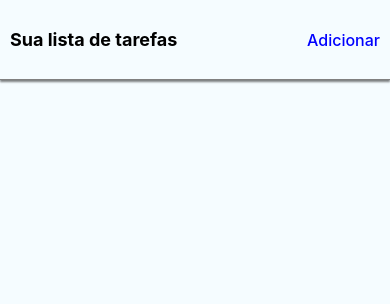
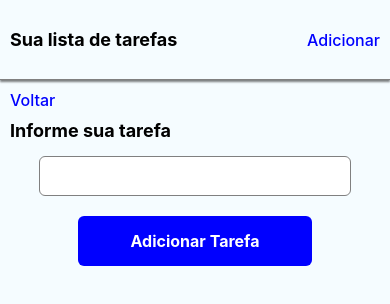
Before and after one commit to lnormanha/techloop-react-native, a React Native app: screen / in a window 390 px wide. Shown: the top 304 px of the page. Built offline with nearby package versions, Linux system fonts and the light colour scheme.

Commit message:
#7 - Adicionar tarefa

```diff
--- a/App.js
+++ b/App.js
@@ -16,6 +16,7 @@ import {
   TouchableOpacity
 } from "react-native";
 import ToDoList from "./src/components/ToDoList";
+import AddToDoScreen from "./src/containers/AddToDoScreen";
 export default class App extends Component {
   render() {
     return (
@@ -26,6 +27,7 @@ export default class App extends Component {
             <Text style={styles.add}>Adicionar</Text>
           </TouchableOpacity>
         </View>
+        <AddToDoScreen />
       </SafeAreaView>
     );
   }
@@ -34,7 +36,6 @@ export default class App extends Component {
 const styles = StyleSheet.create({
   container: {
     flex: 1,
-
     backgroundColor: "#F5FCFF"
   },
   header: {
--- /dev/null
+++ b/src/containers/AddToDoScreen.js
@@ -0,0 +1,33 @@
+import React, { Component } from "react";
+import {
+  SafeAreaView,
+  View,
+  Text,
+  TextInput,
+  TouchableOpacity
+} from "react-native";
+import styles from "./styles/AddToDoScreenStyle";
+
+export default class AddToDoScreen extends Component {
+  constructor(props) {
+    super(props);
+    this.state = {
+      toDo: ""
+    };
+  }
+
+  render() {
+    return (
+      <View style={styles.container}>
+        <TouchableOpacity>
+          <Text style={styles.back}>Voltar</Text>
+        </TouchableOpacity>
+        <Text style={styles.title}>Informe sua tarefa</Text>
+        <TextInput style={styles.input} />
+        <TouchableOpacity style={styles.button}>
+          <Text style={styles.buttonText}>Adicionar Tarefa</Text>
+        </TouchableOpacity>
+      </View>
+    );
+  }
+}
--- /dev/null
+++ b/src/containers/styles/AddToDoScreenStyle.js
@@ -0,0 +1,47 @@
+import { StyleSheet } from "react-native";
+
+export default StyleSheet.create({
+  container: {
+    flex: 1
+  },
+  back: {
+    fontSize: 16,
+    fontWeight: "500",
+    color: "blue",
+    marginLeft: 10,
+    marginTop: 10
+  },
+  title: {
+    fontSize: 18,
+    fontWeight: "bold",
+    color: "black",
+    marginLeft: 10,
+    marginTop: 10
+  },
+  input: {
+    width: "80%",
+    height: 40,
+    backgroundColor: "white",
+    paddingHorizontal: 10,
+    borderWidth: 0.5,
+    borderColor: "gray",
+    borderRadius: 6,
+    alignSelf: "center",
+    marginTop: 15
+  },
+  button: {
+    width: "60%",
+    height: 50,
+    backgroundColor: "blue",
+    alignItems: "center",
+    alignSelf: "center",
+    justifyContent: "center",
+    borderRadius: 6,
+    marginTop: 20
+  },
+  buttonText: {
+    fontSize: 16,
+    fontWeight: "bold",
+    color: "white"
+  }
+});
```
